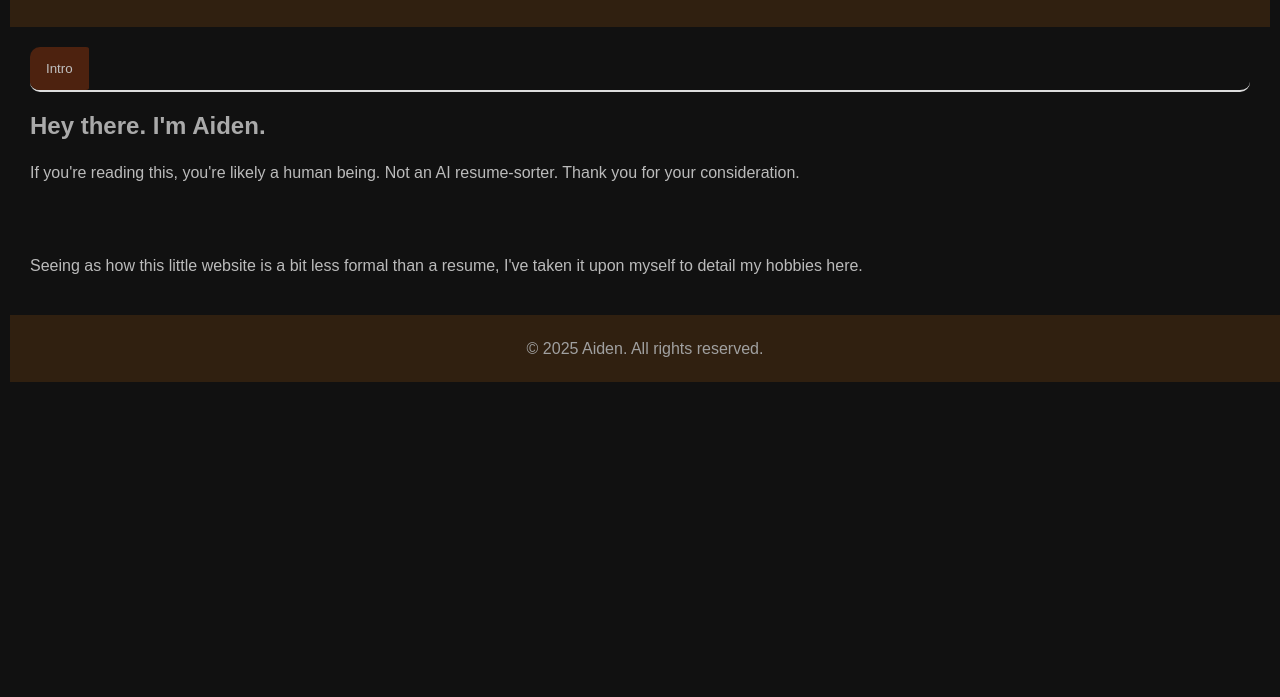
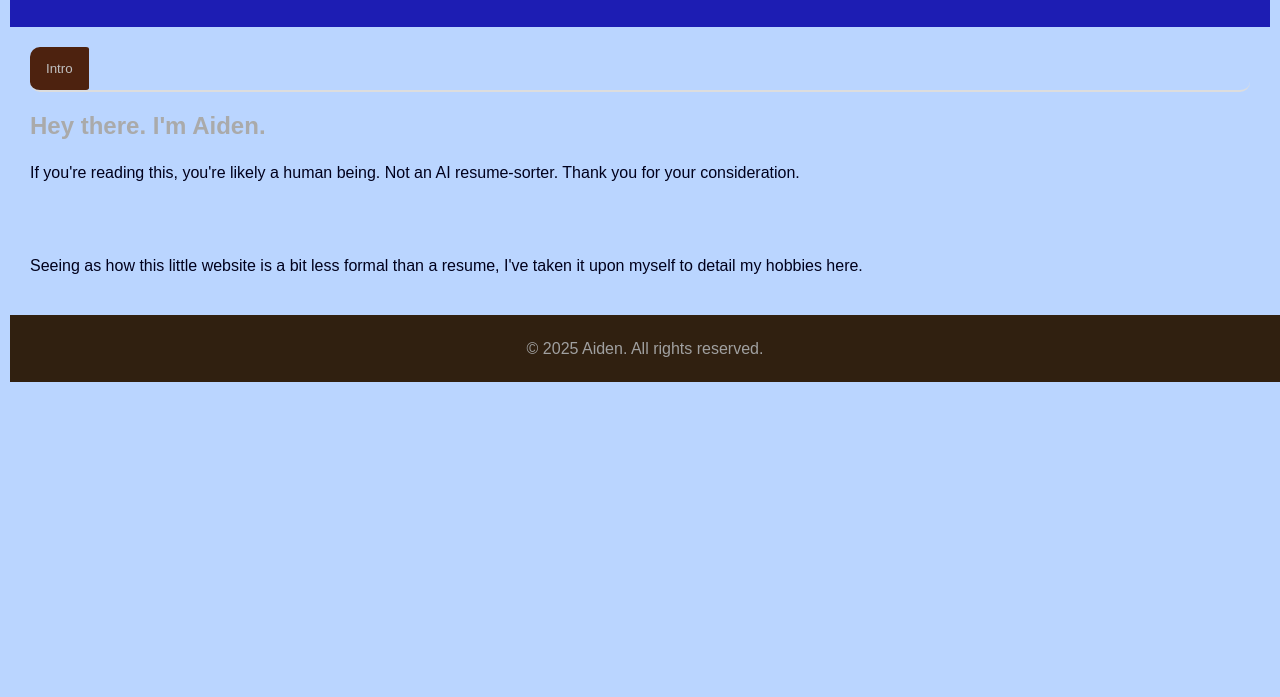
Before and after one commit to AidenBMM/AidenResumeSite, a plain HTML site: page index.html in a window 1280 px wide. Shown: the part 103-800 px from the top of the page. Drawn offline with Linux system fonts and the light colour scheme; a script that the page names is missing.

Commit message:
Update styles.css

```diff
--- a/styles.css
+++ b/styles.css
@@ -3,12 +3,12 @@ body {
     font-family: Arial, sans-serif;
     margin: 10px;
     padding: 0;
-    background-color: #111;
-    color: #BBB;
+    background-color: #bad5ff;
+    color: #00001c;
 }
 
 header {
-    background-color: #302010;
+    background-color: #1d1db3;
     color: #444;
     padding: 20px;
     text-align: center;
```
